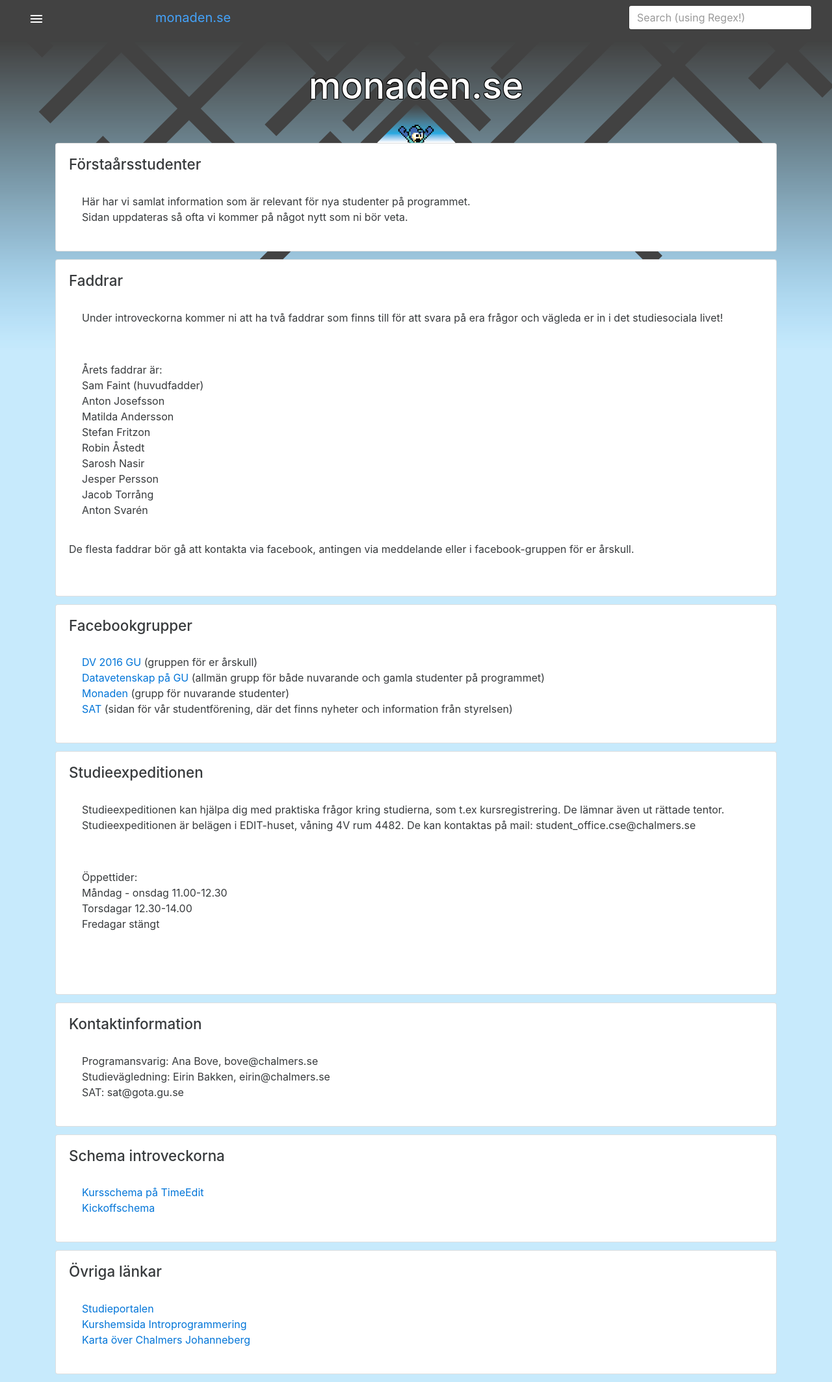
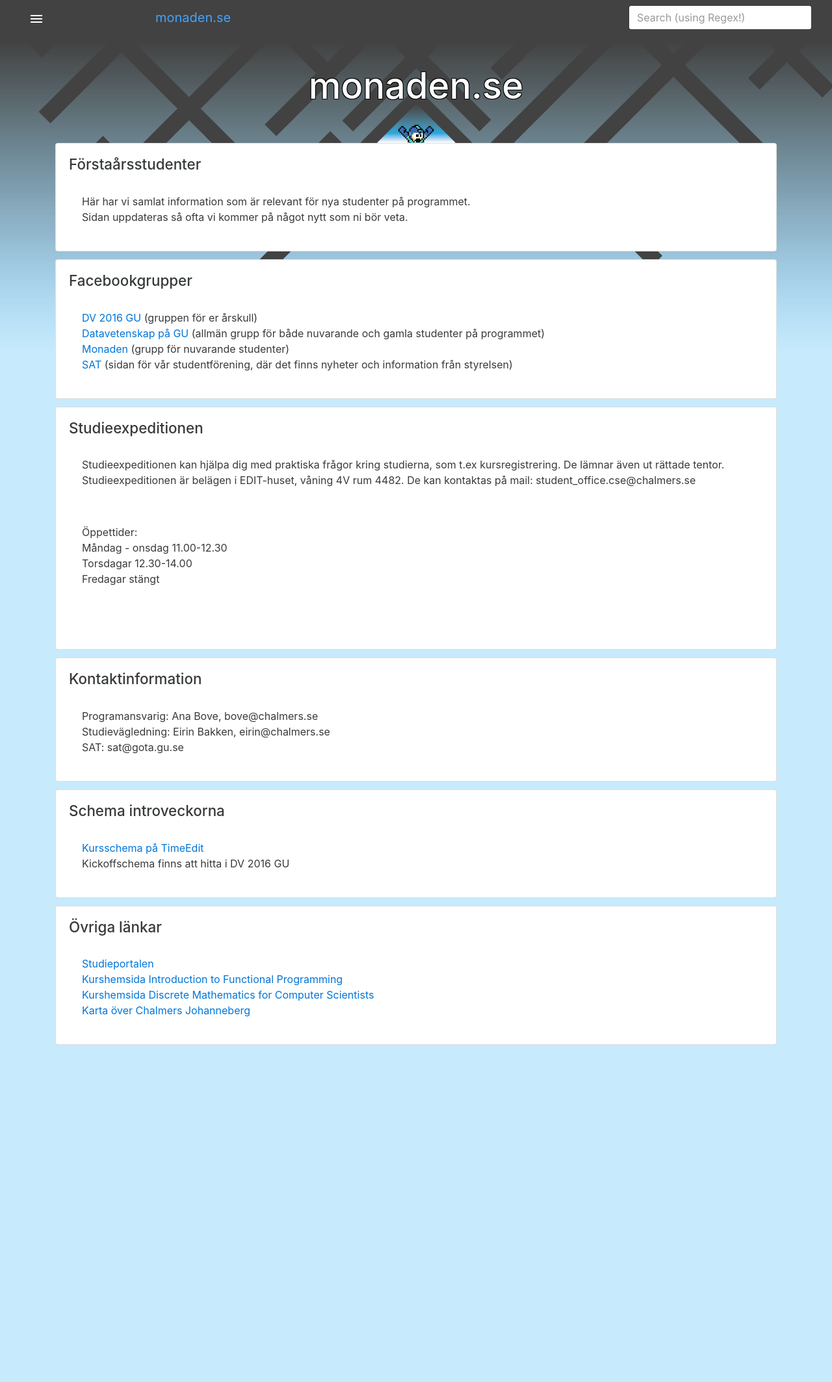
Before and after one commit to DJTunafish/typmagikerna.github.io, a Jekyll site: the page built from firstyear.html, in a window 1280 px wide. Shown: the whole page at 65% size. Built offline with Jekyll 4.4.1, drawn with Linux system fonts in a browser that asks for light colours; a script that is not in the unit is left out.

Commit message:
updated links for first years

```diff
--- a/firstyear.html
+++ b/firstyear.html
@@ -7,25 +7,6 @@ permalink: /firstyear/
 <p class="card-text">
 	Här har vi samlat information som är relevant för nya studenter på programmet.
 	<br>Sidan uppdateras så ofta vi kommer på något nytt som ni bör veta.
-</p>
-</div>
-
-<div class="card card-block">
-<h1 class="card-title">Faddrar</h1>
-<p class="card-text">
-  Under introveckorna kommer ni att ha två faddrar som finns till för att svara på era frågor och vägleda er in i det studiesociala livet!
-  <p>Årets faddrar är:
-  <br>Sam Faint (huvudfadder)
-  <br>Anton Josefsson
-  <br>Matilda Andersson
-  <br>Stefan Fritzon
-  <br>Robin Åstedt
-  <br>Sarosh Nasir
-  <br>Jesper Persson
-  <br>Jacob Torrång
-  <br>Anton Svarén
-  </p>
-  De flesta faddrar bör gå att kontakta via facebook, antingen via meddelande eller i facebook-gruppen för er årskull.
 </p>
 </div>
 
@@ -64,8 +45,8 @@ permalink: /firstyear/
 <div class="card card-block">
 <h1 class="card-title">Schema introveckorna</h1>
 <p class="card-text">
-	<a href="https://se.timeedit.net/web/chalmers/db1/public/ri1X20g62560Y6QQ05Z60X3Y0Yy6000305759Q566v525Z5976QY.html">Kursschema på TimeEdit</a>
-	<br><a href="http://typmagikerna.github.io/files/KickOff2016Schema.pdf">Kickoffschema</a>
+	<a href="https://l.facebook.com/l.php?u=https%3A%2F%2Fse.timeedit.net%2Fweb%2Fchalmers%2Fdb1%2Fpublic%2Fri1X50gQ2560YvQQ05Z6779Y0Zy8007455Y51Q569.html&h=6AQF0iTzJ">Kursschema på TimeEdit</a>
+	<br>Kickoffschema finns att hitta i DV 2016 GU</a>
 </p>
 </div>
 
@@ -73,7 +54,8 @@ permalink: /firstyear/
 <h1 class="card-title">Övriga länkar</h1>
 <p class="card-text">
 	<a href="http://portalen.gu.se">Studieportalen</a>
-	<br><a href="http://www.cse.chalmers.se/edu/year/2015/course/introprog/">Kurshemsida Introprogrammering</a>
+	<br><a href="http://www.cse.chalmers.se/edu/course/TDA555/">Kurshemsida Introduction to Functional Programming</a>
+	<br><a href="http://www.cse.chalmers.se/edu/course/DIT980/">Kurshemsida Discrete Mathematics for Computer Scientists</a>
 	<br><a href="http://maps.chalmers.se/">Karta över Chalmers Johanneberg</a>
 </p>
 </div>
```
